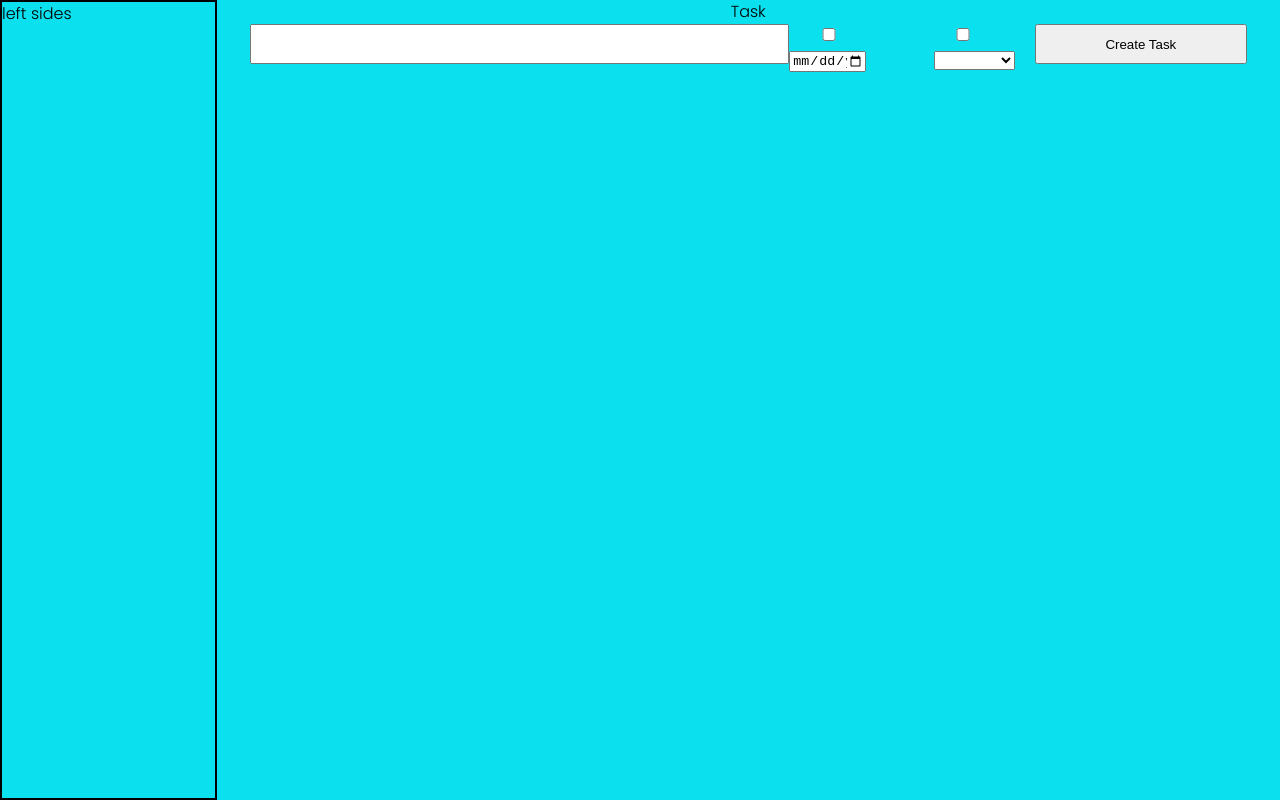
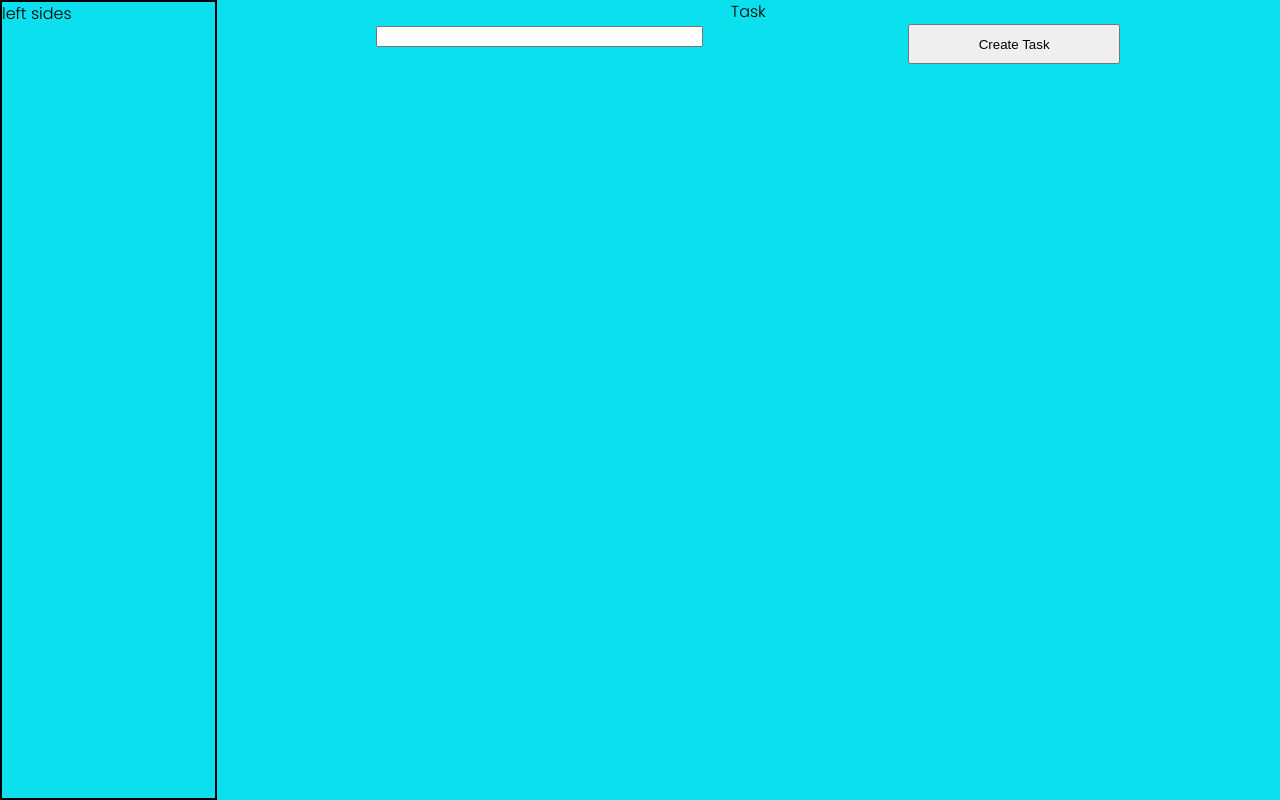
Before and after one commit to wuharry/vue_test_todo, a Vue app: page / in a window 1280 px wide. Both pictures are taken after a click on the button "Login". Built offline with nearby package versions, Linux system fonts and the light colour scheme.

Commit message:
新增輸入選項動畫

```diff
--- a/src/components/TaskList.vue
+++ b/src/components/TaskList.vue
@@ -1,5 +1,5 @@
 <script setup lang="ts">
-import { ref,reactive } from "vue";
+import { ref, reactive } from "vue";
 import { ITask } from "../types/Task";
 import TaskItem from "./TaskItem.vue";
 const task = ref<ITask>({
@@ -8,41 +8,61 @@ const task = ref<ITask>({
   priority: '',
   id: 0
 });
+const needDeadlin = ref<boolean>(false);
+const needPriority = ref<boolean>(false);
+const deadlineOptionRef = ref();
+const priorityOptionRef = ref();
 const taskArray = reactive<ITask[]>([]);
 const sendTaskData = () => {
-  const newTask={
+  const newTask = {
     ...task.value,
     id: Math.floor(Date.now() / 1000) + Math.floor(Math.random() * 1000)
   }
   taskArray.push(newTask);
   console.log(taskArray.length);
+
   /**
    這裡要有api將資料送出到backend
    */
+   deadlineOptionRef.value.classList.remove('showExtraInput');
+   priorityOptionRef.value.classList.remove('showExtraInput');
 }
 
+const UserInputting = (check: boolean) => {
+  if (check) {
+    deadlineOptionRef.value.classList.add('showExtraInput');
+    priorityOptionRef.value.classList.add('showExtraInput');
+  }
+  else {
+    // extraOptionRef.value.classList.remove('showExtraInput');
+  }
+}
 </script>
 
 <template>
-  <div class="taskCreate">
-    <input type="text" v-model="task.name" />
-    <div class="">
-      <input type="checkbox">
-      <input type="date" v-model="task.deadline" />
+  <div class="createTask">
+    <div class="userInput">
+      <input type="text" v-model="task.name" @focus="UserInputting(true)"  />
+      <div class="optionalInput" ref="deadlineOptionRef">
+        <input type="checkbox" v-model="needDeadlin">
+        <input type="date" v-model="task.deadline" :disabled="!needDeadlin" />
+      </div>
+      <div class="optionalInput" ref="priorityOptionRef">
+        <input type="checkbox" v-model="needPriority">
+        <select v-model="task.priority" :disabled="!needPriority">
+          <option>Height</option>
+          <option>Low</option>
+          <option>No matter</option>
+        </select>
+      </div>
     </div>
-    <div class="">
-      <input type="checkbox">
-      <select v-model="task.priority">
-        <option>Height</option>
-        <option>Low</option>
-        <option>No matter</option>
-      </select>
-    </div>
+
     <button @click="sendTaskData">Create Task</button>
+
   </div>
   <ul>
     <!-- {{task}} -->
-    <li v-for="task in taskArray" :key="task.id" >
+    <li v-for="task in taskArray" :key="task.id">
       <TaskItem :task="task" />
       <!-- <TaskItem  /> -->
     </li>
@@ -51,15 +71,32 @@ const sendTaskData = () => {
 </template>
 
 <style scoped>
-.taskCreate {
+.createTask {
   display: flex;
   width: 100%;
   justify-content: center;
   height: 2.5em;
 }
 
+.userInput {
+  width: 50%;
+}
+
+.optionalInput {
+  display: flex;
+  visibility: hidden;
+  opacity: 0;
+  transition: visibility 0s linear 0.33s, opacity 0.33s linear;
+}
+
+.showExtraInput {
+  visibility: visible;
+  opacity: 1;
+  transition-delay: 0s;
+}
+
 input {
-  width: 50%;
+  width: 60%;
 }
 
 button {
```
